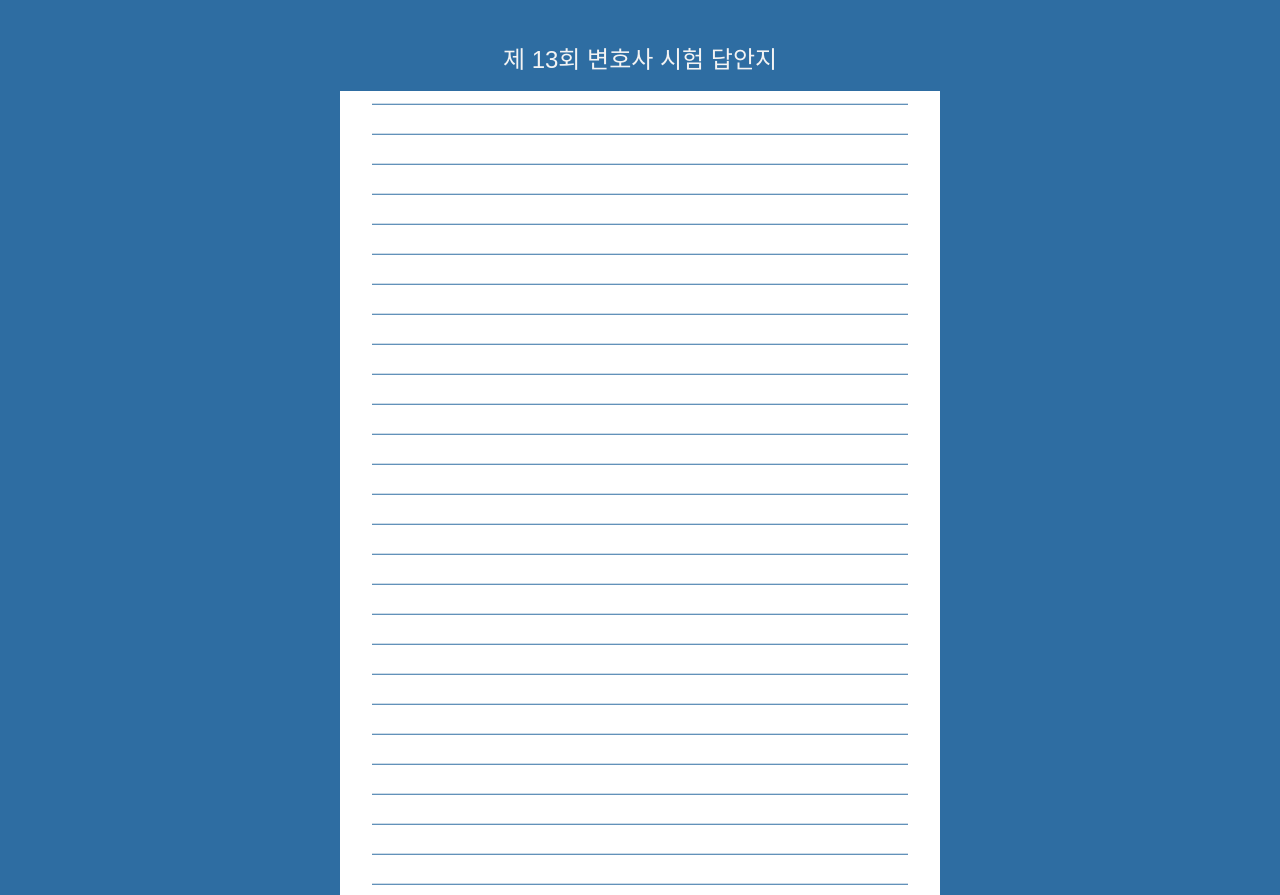
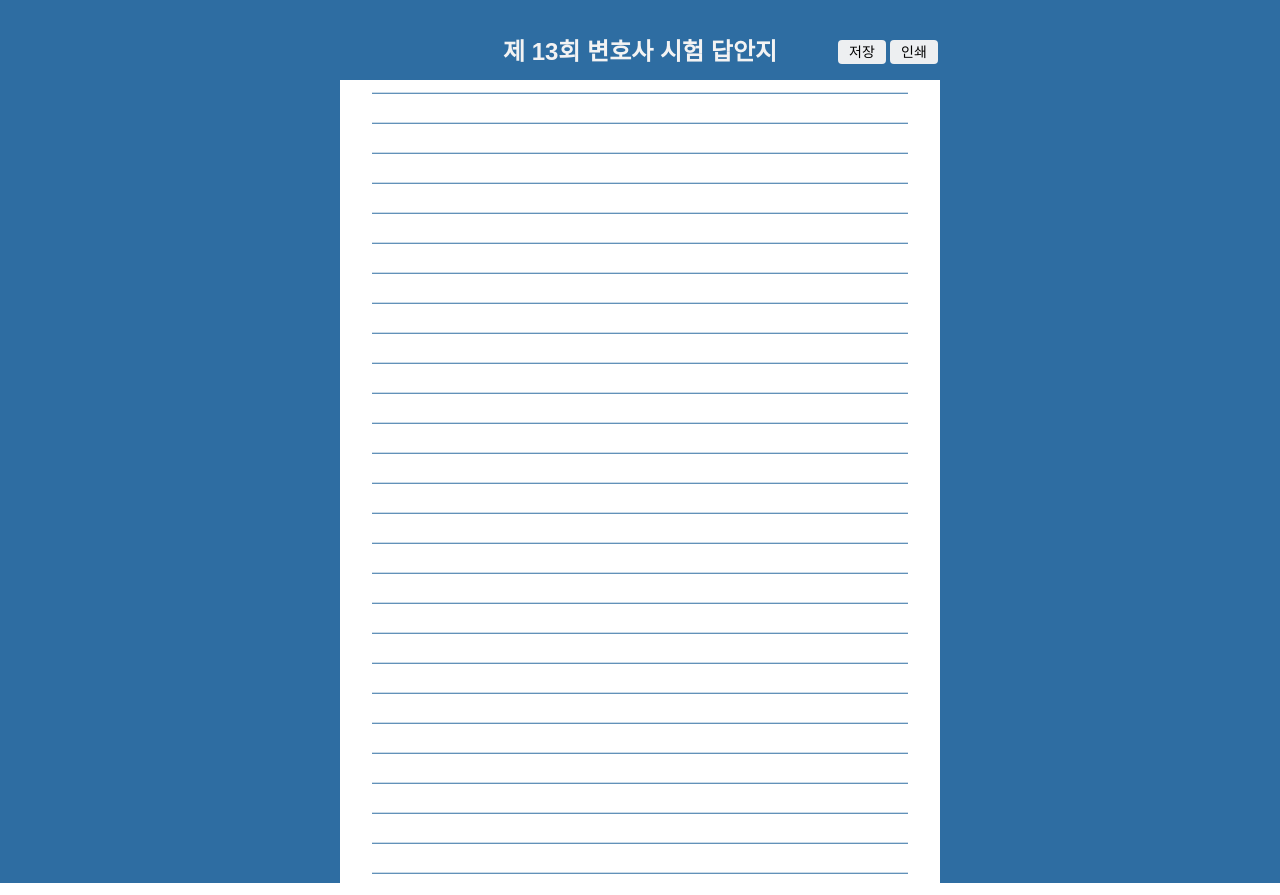
Before and after one commit to uu29/lawyers, a Next.js app: page / in a window 1280 px wide. Built offline with nearby package versions, Linux system fonts and the light colour scheme.

Commit message:
feat: button

```diff
--- /dev/null
+++ b/pages/components/TopControl.tsx
@@ -0,0 +1,30 @@
+import styled from '@emotion/styled';
+
+function TopControl(){
+  return (
+    <TopControlBlock>
+      <Button>저장</Button>
+      <Button>인쇄</Button>
+    </TopControlBlock>
+  )
+}
+
+const TopControlBlock = styled.div`
+  position: absolute;
+  right: 0;
+  top: 2.5rem;
+`;
+
+const Button = styled.button`
+  display: inline-flex;
+  align-items: center;
+  justify-content: center;
+  height: 24px;
+  width: 48px;
+  margin: 0 2px;
+  background: #edeff1;
+  border-radius: 4px;
+  font-size: 14px;
+`;
+
+export default TopControl;
--- a/pages/index.tsx
+++ b/pages/index.tsx
@@ -1,5 +1,6 @@
 import Head from 'next/head'
 import styled from '@emotion/styled';
+import TopControl from "./components/TopControl";
 
 export default function Home() {
   return (
@@ -10,25 +11,32 @@ export default function Home() {
         <meta name="viewport" content="width=device-width, initial-scale=1" />
         <link rel="icon" href="/favicon.ico" />
       </Head>
+      <Background>
         <Main>
           <Title>제 13회 변호사 시험 답안지</Title>
+          <TopControl />
           <Content>
             <Textarea />
           </Content>
         </Main>
+      </Background>
     </>
   )
 }
 
-const Main = styled.main`
+const Background = styled.div`
   min-height: 100vh;
   background: #2E6DA2;
 `;
 
+const Main = styled.main`
+  margin: auto;
+  max-width: 600px;
+  position: relative;
+`;
+
 const Content = styled.div`
-  max-width: 600px;
   padding: 0 1rem;
-  margin: auto;
   background: #fff;
 `;
 
@@ -37,7 +45,7 @@ const Title = styled.h1`
   text-align: center;
   font-size: 24px;
   color: #f3f3f3;
-  font-weight: 500;
+  font-weight: 600;
 `
 
 const Textarea = styled.textarea`
--- a/styles/globals.css
+++ b/styles/globals.css
@@ -15,12 +15,21 @@ a {
   color: inherit;
   text-decoration: none;
   font-size: inherit;
+  line-height: 1;
 }
 
 div, span {
   font-size: 16px;
+  line-height: 1;
 }
 
 textarea, input {
   font-size: inherit;
 }
+
+button {
+  background: transparent;
+  border: 0;
+  line-height: 1;
+  cursor: pointer;
+}
```
Lines whose indentation alone changed are shown as unchanged.
